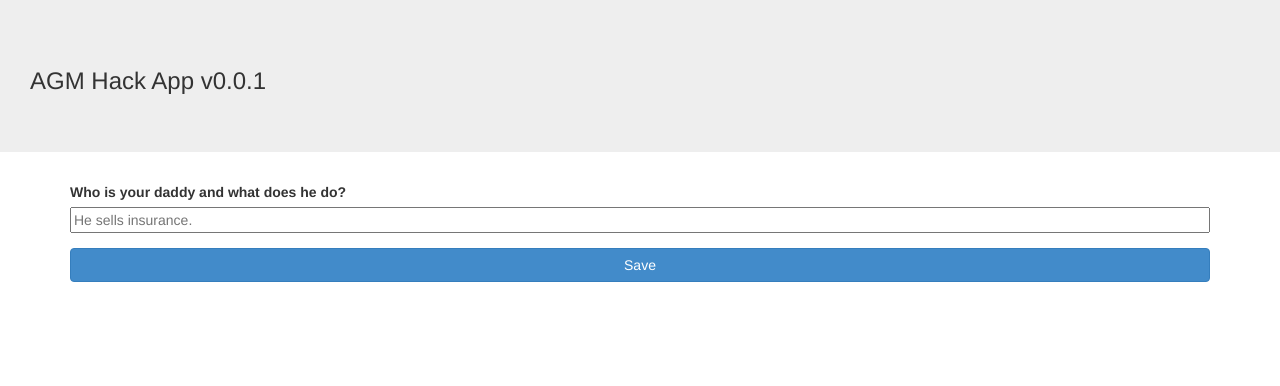
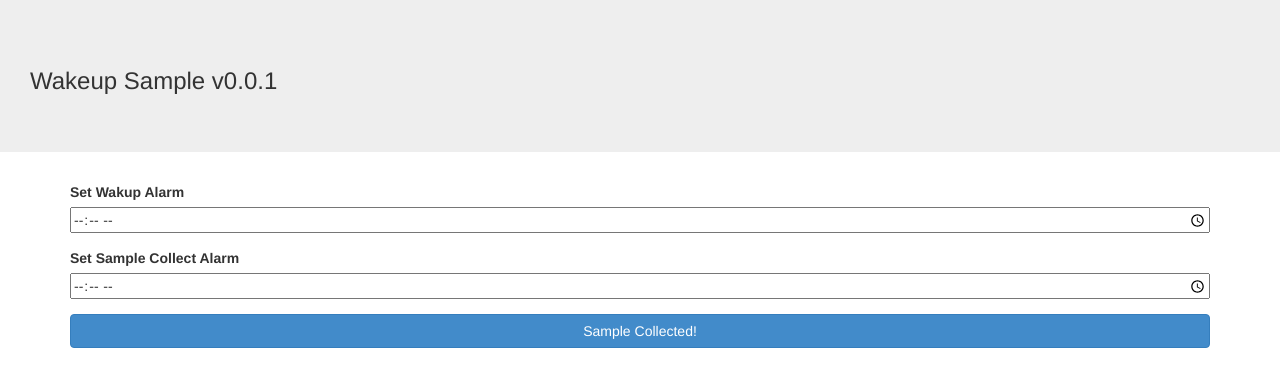
Before and after one commit to KHP-Informatics/wakeup-sample, a plain HTML site: page index.html in a window 1280 px wide. Drawn offline with Linux system fonts and the light colour scheme.

Commit message:
form UI started

```diff
--- a/index.html
+++ b/index.html
@@ -60,7 +60,7 @@ $( document ).ready(function() {
 
 function startApp () {
 
-    $(".jumbotron").html("<h3>AGM Hack App v0.0.1</h3>");
+    $(".jumbotron").html("<h3>Wakeup Sample v0.0.1</h3>");
 
     $("#main-form").on("submit", function(ev){
 
@@ -99,11 +99,15 @@ function startApp () {
         <div class="gps-group">
 
             <div class="form-group">
-                <label>Who is your daddy and what does he do?</label><br/>
-                <input type="text" name="dad_role" placeholder="He sells insurance.">
+                <label>Set Wakup Alarm</label><br/>
+                <input type="time" name="wakeup_time" id="wakeup_time">
+            </div>
+            <div class="form-group">
+                <label>Set Sample Collect Alarm</label><br/>
+            <input type="time" name="sample_time" id="sample_time">
             </div>
 
-            <button type="submit" class="btn btn-primary">Save</button>
+            <button type="submit" class="btn btn-primary">Sample Collected!</button>
     </form>
 </div>
 
```
